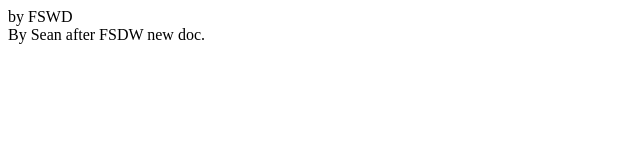
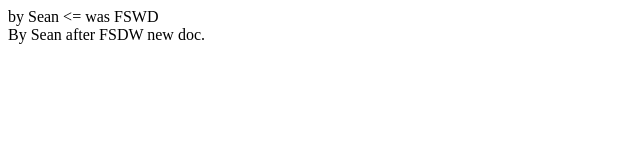
Before and after one commit to SeanLuo-FSWD/gitFlow_practice, a plain HTML site: page index.html in a window 1280 px wide. Shown: the whole page, without its empty margins (0-640 px from the left). Drawn offline with Linux system fonts and the light colour scheme.

Commit message:
Sean index

```diff
--- a/index.html
+++ b/index.html
@@ -1,7 +1,7 @@
 <html>
     <body>
       <div class="">
-        by FSWD
+        by Sean <= was FSWD
       </div>
 
       <div class="">
```
